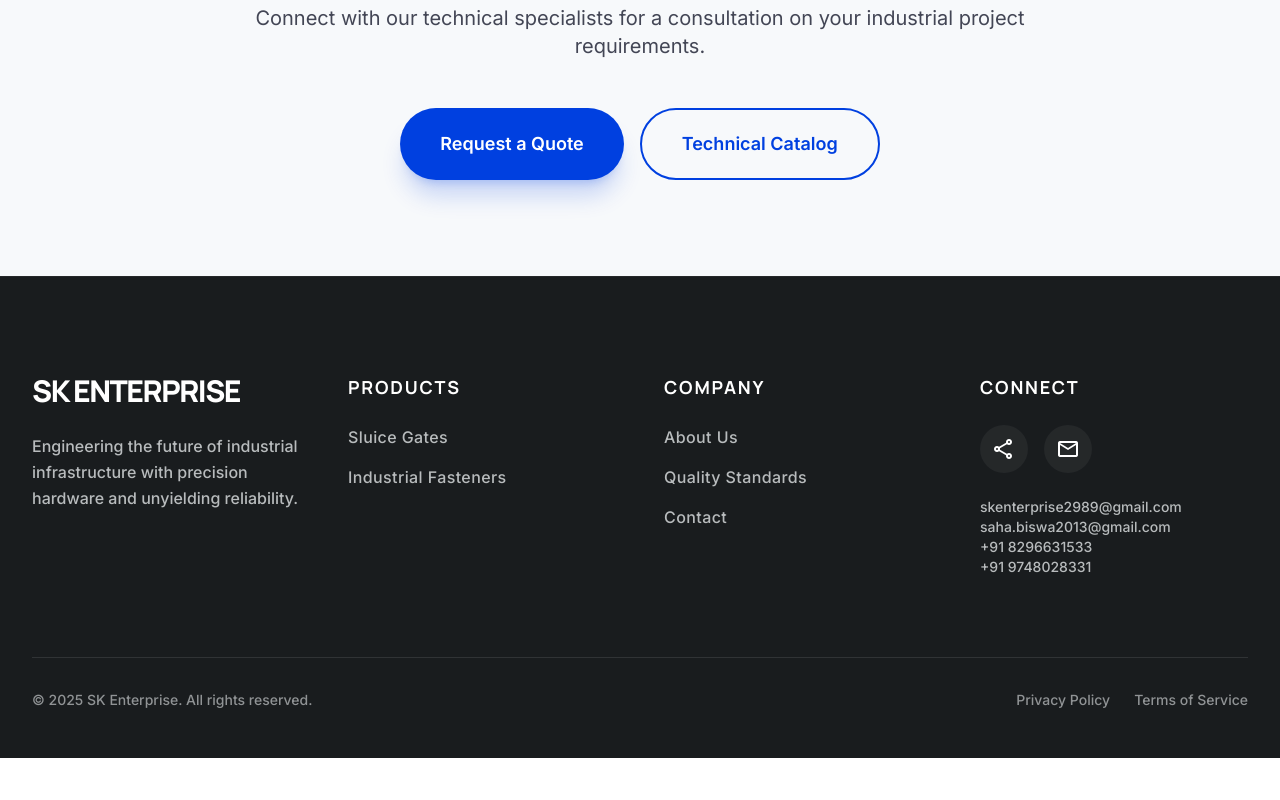
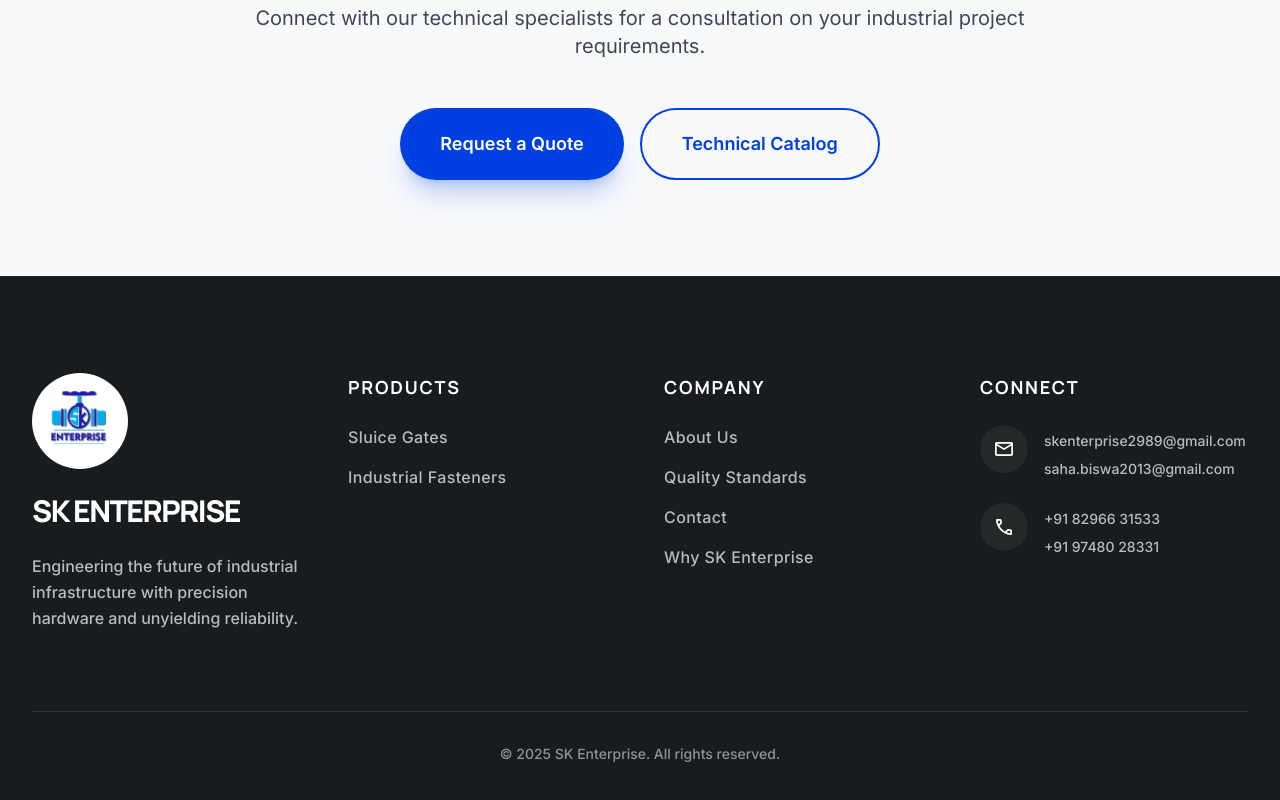
Before and after one commit to Pratyush112/SK-Enterprise, a React (Vite) app in the folder frontend/: page / in a window 1280 px wide. Shown: the part 3702-4502 px from the top of the page. Before the commit the page ends 4460 px from the top, so only its background shows below. Built offline with nearby package versions, Linux system fonts and the light colour scheme.

Commit message:
Changed the footer

```diff
--- a/frontend/src/components/Footer.jsx
+++ b/frontend/src/components/Footer.jsx
@@ -7,6 +7,7 @@
             <div className="max-w-screen-2xl mx-auto px-8">
                 <div className="grid grid-cols-1 md:grid-cols-2 lg:grid-cols-4 gap-12 mb-20">
                     <div className="space-y-6">
+                        <img src="/logo.jpg" alt="logo" className="w-24 h-24 rounded-full" />
                         <h4 className="font-headline text-3xl font-black uppercase tracking-tighter text-white">
                             SK Enterprise
                         </h4>
@@ -26,37 +27,53 @@
                     <div>
                         <h5 className="font-headline font-bold text-lg mb-6 text-white tracking-widest uppercase">Company</h5>
                         <ul className="space-y-4">
-                            <li><Link to="/about" className="text-surface-variant/80 dark:text-slate-400 hover:text-primary-fixed dark:hover:text-primary transition-colors duration-300 font-medium tracking-wide">About Us</Link></li>
+                            <li><Link to="/aboutus" className="text-surface-variant/80 dark:text-slate-400 hover:text-primary-fixed dark:hover:text-primary transition-colors duration-300 font-medium tracking-wide">About Us</Link></li>
                             <li><Link to="/quality" className="text-surface-variant/80 dark:text-slate-400 hover:text-primary-fixed dark:hover:text-primary transition-colors duration-300 font-medium tracking-wide">Quality Standards</Link></li>
                             <li><Link to="/contact" className="text-surface-variant/80 dark:text-slate-400 hover:text-primary-fixed dark:hover:text-primary transition-colors duration-300 font-medium tracking-wide">Contact</Link></li>
+                            <li><Link to="/WhyUs" className="text-surface-variant/80 dark:text-slate-400 hover:text-primary-fixed dark:hover:text-primary transition-colors duration-300 font-medium tracking-wide">Why SK Enterprise</Link></li>
                         </ul>
                     </div>
 
                     <div>
                         <h5 className="font-headline font-bold text-lg mb-6 text-white tracking-widest uppercase">Connect</h5>
-                        <div className="flex gap-4">
-                            <a href="#" className="w-12 h-12 bg-white/5 dark:bg-white/10 hover:bg-primary-fixed text-white hover:text-on-primary-fixed rounded-full flex items-center justify-center transition-all duration-300">
-                                <span className="material-symbols-outlined">share</span>
-                            </a>
-                            <a href="#" className="w-12 h-12 bg-white/5 dark:bg-white/10 hover:bg-primary-fixed text-white hover:text-on-primary-fixed rounded-full flex items-center justify-center transition-all duration-300">
-                                <span className="material-symbols-outlined">mail</span>
-                            </a>
+                        <div className="flex flex-col gap-6 text-sm font-medium transition-colors duration-300">
+                            {/* Emails */}
+                            <div className="flex items-start gap-4 group">
+                                <div className="w-12 h-12 bg-white/5 dark:bg-white/10 group-hover:bg-primary-fixed text-white group-hover:text-on-primary-fixed rounded-full flex items-center justify-center shrink-0 transition-all duration-300 shadow-sm">
+                                    <span className="material-symbols-outlined text-[22px]">mail</span>
+                                </div>
+                                <div className="flex flex-col gap-2 pt-1.5">
+                                    <a href="mailto:skenterprise2989@gmail.com" className="text-surface-variant/80 dark:text-slate-400 hover:text-primary-fixed dark:hover:text-primary transition-colors duration-300">
+                                        skenterprise2989@gmail.com
+                                    </a>
+                                    <a href="mailto:saha.biswa2013@gmail.com" className="text-surface-variant/80 dark:text-slate-400 hover:text-primary-fixed dark:hover:text-primary transition-colors duration-300">
+                                        saha.biswa2013@gmail.com
+                                    </a>
+                                </div>
+                            </div>
+
+                            {/* Phones */}
+                            <div className="flex items-start gap-4 group">
+                                <div className="w-12 h-12 bg-white/5 dark:bg-white/10 group-hover:bg-primary-fixed text-white group-hover:text-on-primary-fixed rounded-full flex items-center justify-center shrink-0 transition-all duration-300 shadow-sm">
+                                    <span className="material-symbols-outlined text-[22px]">call</span>
+                                </div>
+                                <div className="flex flex-col gap-2 pt-1.5">
+                                    <a href="tel:+918296631533" className="text-surface-variant/80 dark:text-slate-400 hover:text-primary-fixed dark:hover:text-primary transition-colors duration-300">
+                                        +91 82966 31533
+                                    </a>
+                                    <a href="tel:+919748028331" className="text-surface-variant/80 dark:text-slate-400 hover:text-primary-fixed dark:hover:text-primary transition-colors duration-300">
+                                        +91 97480 28331
+                                    </a>
+                                </div>
+                            </div>
                         </div>
-                        <p className="mt-6 text-surface-variant/80 dark:text-slate-400 font-medium text-sm transition-colors duration-300">
-                            skenterprise2989@gmail.com <br/> saha.biswa2013@gmail.com  <br/>
-                            +91 8296631533 <br/> +91 9748028331
-                        </p>
                     </div>
                 </div>
 
-                <div className="pt-8 border-t border-white/10 dark:border-white/5 flex flex-col md:flex-row justify-between items-center gap-4 transition-colors duration-300">
+                <div className="pt-8 border-t border-white/10 dark:border-white/5 flex flex-col md:flex-row justify-center items-center gap-4 transition-colors duration-300">
                     <p className="text-surface-variant/60 dark:text-slate-500 text-sm font-medium transition-colors duration-300">
                         &copy; {new Date().getFullYear()} SK Enterprise. All rights reserved.
                     </p>
-                    <div className="flex gap-6 text-sm text-surface-variant/60 dark:text-slate-500 font-medium">
-                        <Link to="#" className="hover:text-white transition-colors duration-300">Privacy Policy</Link>
-                        <Link to="#" className="hover:text-white transition-colors duration-300">Terms of Service</Link>
-                    </div>
                 </div>
             </div>
         </footer>
--- a/frontend/src/routers/router.jsx
+++ b/frontend/src/routers/router.jsx
@@ -4,6 +4,8 @@
 import Home from "../pages/home/Home";
 import { getProducts, getParts} from "./APIs";
 import ErrorPage from "../pages/errorpage/Error";
+import QualityAssurance from "../pages/home/QualityAssurance";
+import Features from "../pages/home/Features";
 
 // Lazy-load heavier pages to reduce initial bundle size (improves mobile performance)
 const PartsPage = lazy(() => import("../pages/productlist/PartsPage"));
@@ -24,7 +26,9 @@
             { path: "/Nuts&Bolts", element: <Suspense fallback={<div>Loading...</div>}><PartsPage part={getParts}/></Suspense>},
             { path: "/aboutus", element: <Suspense fallback={<div>Loading...</div>}><About/></Suspense>},
             { path: "/contactus", element: <Suspense fallback={<div>Loading...</div>}><Contact/></Suspense>},
-            { path: "/contact", element: <Suspense fallback={<div>Loading...</div>}><Contact/></Suspense>}
+            { path: "/contact", element: <Suspense fallback={<div>Loading...</div>}><Contact/></Suspense>},
+            { path: "/quality", element: <Suspense fallback={<div>Loading...</div>}><QualityAssurance/></Suspense>},
+            { path: "/WhyUs", element: <Suspense fallback={<div>Loading...</div>}><Features/></Suspense>}
 
         ]
     }
```
